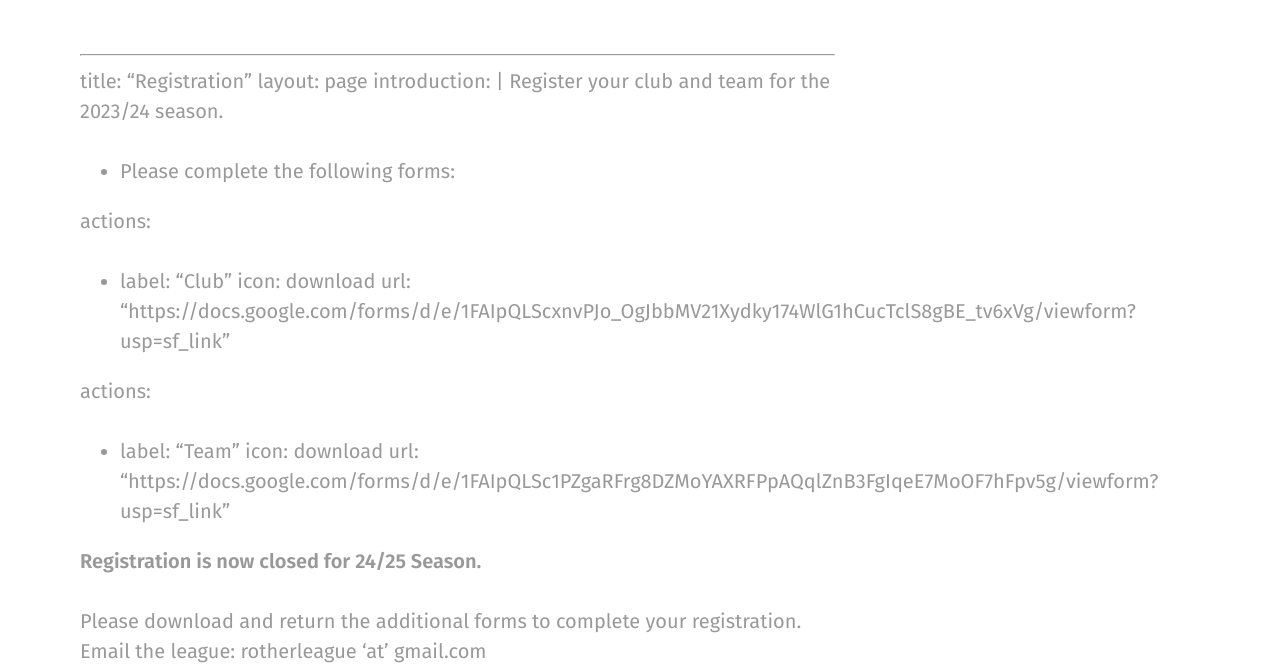
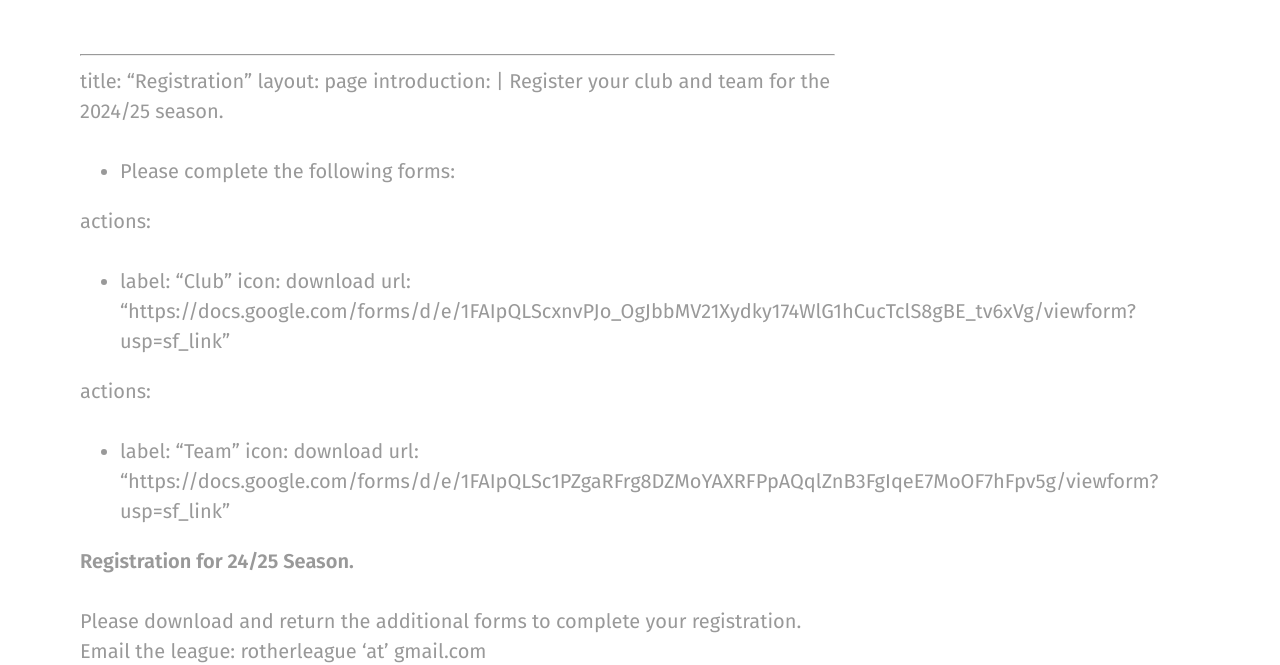
Before and after one commit to rotherleague/Rother, a Jekyll site: the page built from registration.md, in a window 1280 px wide. Shown: the part 409-1074 px from the top of the page. Built offline with Jekyll 4.4.1, drawn with Linux system fonts in a browser that asks for light colours; nearby versions of some CDN libraries; our own code applies the rules of GitHub Pages for plain Markdown files.

Commit message:
Update registration.md

```diff
--- a/registration.md
+++ b/registration.md
@@ -2,7 +2,7 @@
 title: "Registration"
 layout: page
 introduction: |
- Register your club and team for the 2023/24 season.
+ Register your club and team for the 2024/25 season.
 
 
 
@@ -21,7 +21,7 @@ actions:
     url: "https://docs.google.com/forms/d/e/1FAIpQLSc1PZgaRFrg8DZMoYAXRFPpAQqlZnB3FgIqeE7MoOF7hFpv5g/viewform?usp=sf_link"
 
 
-**Registration is now closed for 24/25 Season.**
+**Registration for 24/25 Season.**
 
 
 Please download and return the additional forms to complete your registration. Email the league: rotherleague 'at' gmail.com
```
